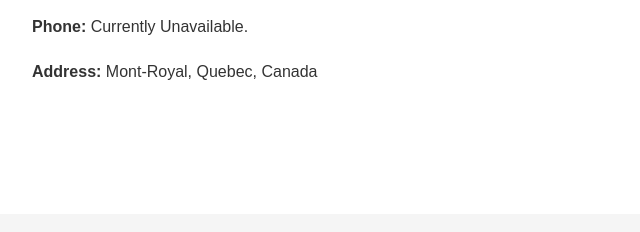
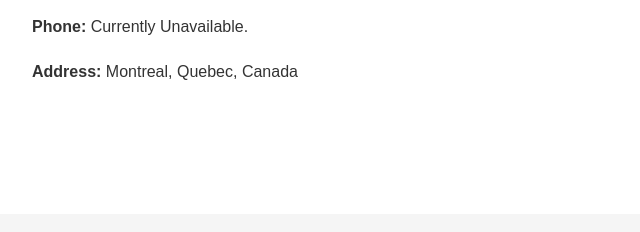
Before and after one commit to qdhanasi-design/Qingdao_HANASI_qdhanasi.github.io, a plain HTML site: page contact.html in a window 1280 px wide. Shown: the part 314-546 px from the top of the page, 0-640 px from the left. Drawn offline with Linux system fonts and the light colour scheme; files whose address does not match are found by name.

Commit message:
Update contact.html

```diff
--- a/contact.html
+++ b/contact.html
@@ -30,7 +30,7 @@
                     <p>We'd love to hear from you. Whether you have questions about our services, want to discuss a potential project, or just want to learn more about what we do, our team is ready to assist you.</p>
                     <p><strong>Email:</strong> qdhanasi@gmail.com (Our team in Canada), qdhanasi@163.com (Main Company in China)</p>
                     <p><strong>Phone:</strong> Currently Unavailable. </p>
-                    <p><strong>Address:</strong> Mont-Royal, Quebec, Canada</p>
+                    <p><strong>Address:</strong> Montreal, Quebec, Canada</p>
                 </div>
                 <div class="contact-form">
                     <form action="#" method="POST">
```
